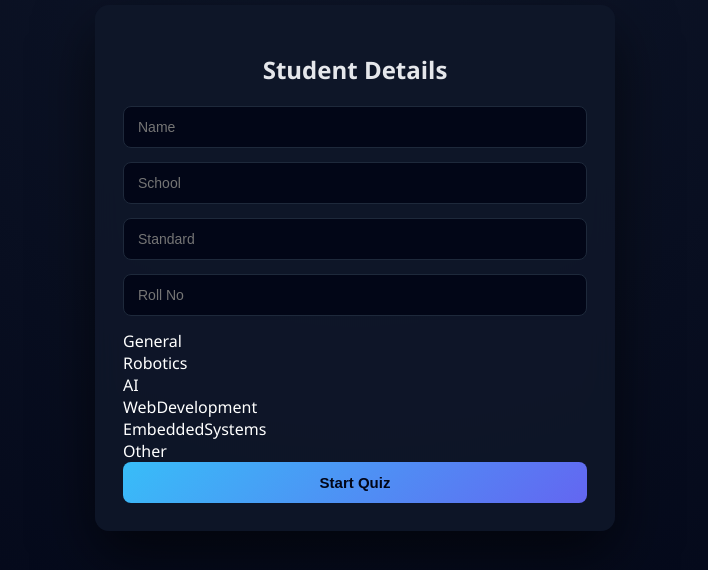
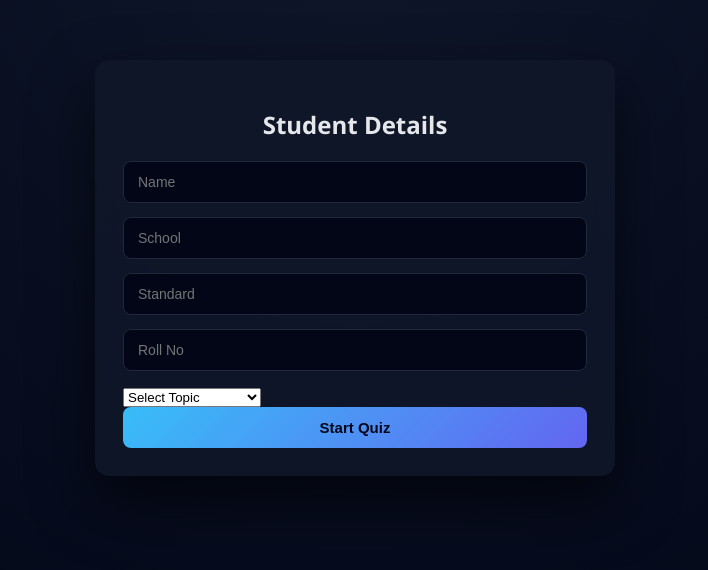
Before and after one commit to Assam157/BITM_QuizDisplay, a React (Create React App) app: page / in a window 1280 px wide. Shown: the part 132-702 px from the top of the page, without its empty margins (285-993 px from the left). Built offline with nearby package versions, Linux system fonts and the light colour scheme.

Commit message:
Update StudentDetails.jsx

```diff
--- a/src/components/StudentDetails.jsx
+++ b/src/components/StudentDetails.jsx
@@ -1,4 +1,4 @@
-import React, { useState } from "react";
+ import React, { useState } from "react";
 import { useNavigate } from "react-router-dom";
 
 function StudentDetails() {
@@ -68,23 +68,19 @@ function StudentDetails() {
           onChange={handleChange}
         />
 
-        {/* ✅ CUSTOM TOPIC SELECTOR */}
-        <div className="topic-select">
+        {/* ✅ SIMPLE TOPIC DROPDOWN */}
+        <select
+          name="topic"
+          value={student.topic}
+          onChange={handleChange}
+        >
+          <option value="">Select Topic</option>
           {topics.map((topic) => (
-            <div
-              key={topic}
-              className={`topic-option topic-${topic} ${
-                student.topic === topic ? "selected" : ""
-              }`}
-              onClick={() =>
-                setStudent((prev) => ({ ...prev, topic }))
-              }
-            >
-              <span className="topic-color" />
-              <span className="topic-label">{topic}</span>
-            </div>
+            <option key={topic} value={topic}>
+              {topic}
+            </option>
           ))}
-        </div>
+        </select>
 
         <button onClick={startQuiz}>Start Quiz</button>
       </div>
```
